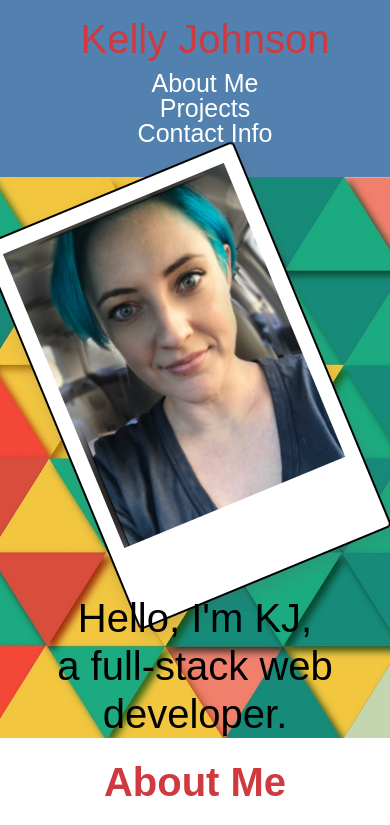
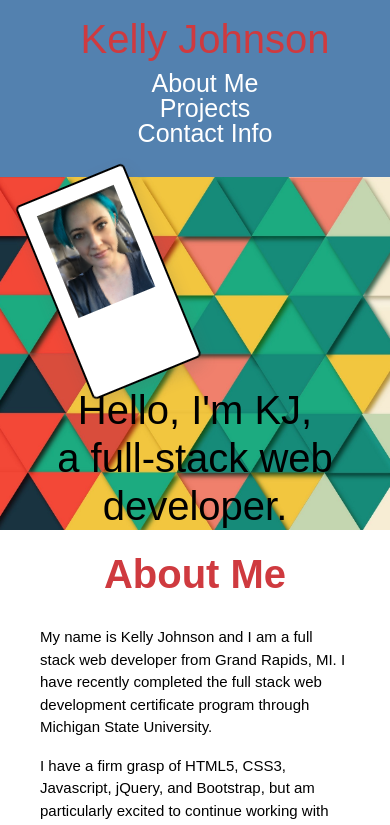
Before and after one commit to KellyJohnson364/react-portfolio, a React (Create React App) app: page / in a window 390 px wide. Shown: the top 825 px of the page. Built offline with nearby package versions, Linux system fonts and the light colour scheme.

Commit message:
me height

```diff
--- a/src/components/Hero/style.css
+++ b/src/components/Hero/style.css
@@ -52,7 +52,7 @@
 @media screen and (max-width: 992px) {
   #me {
     max-height: 350px;
-    width: 20%;
+    width: 30% !important;
     margin-left: 100px !important;
     opacity: 1 !important;
     background-color:#fff;
```
